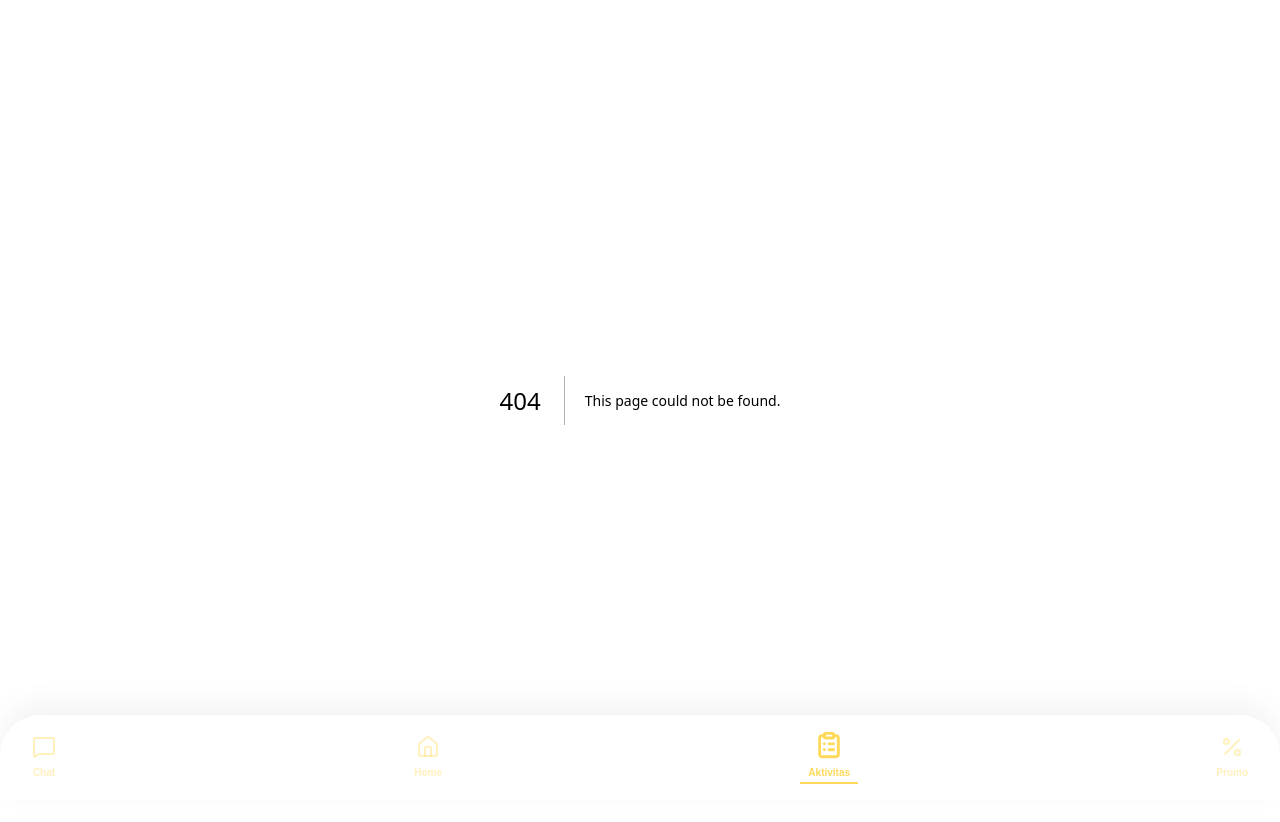
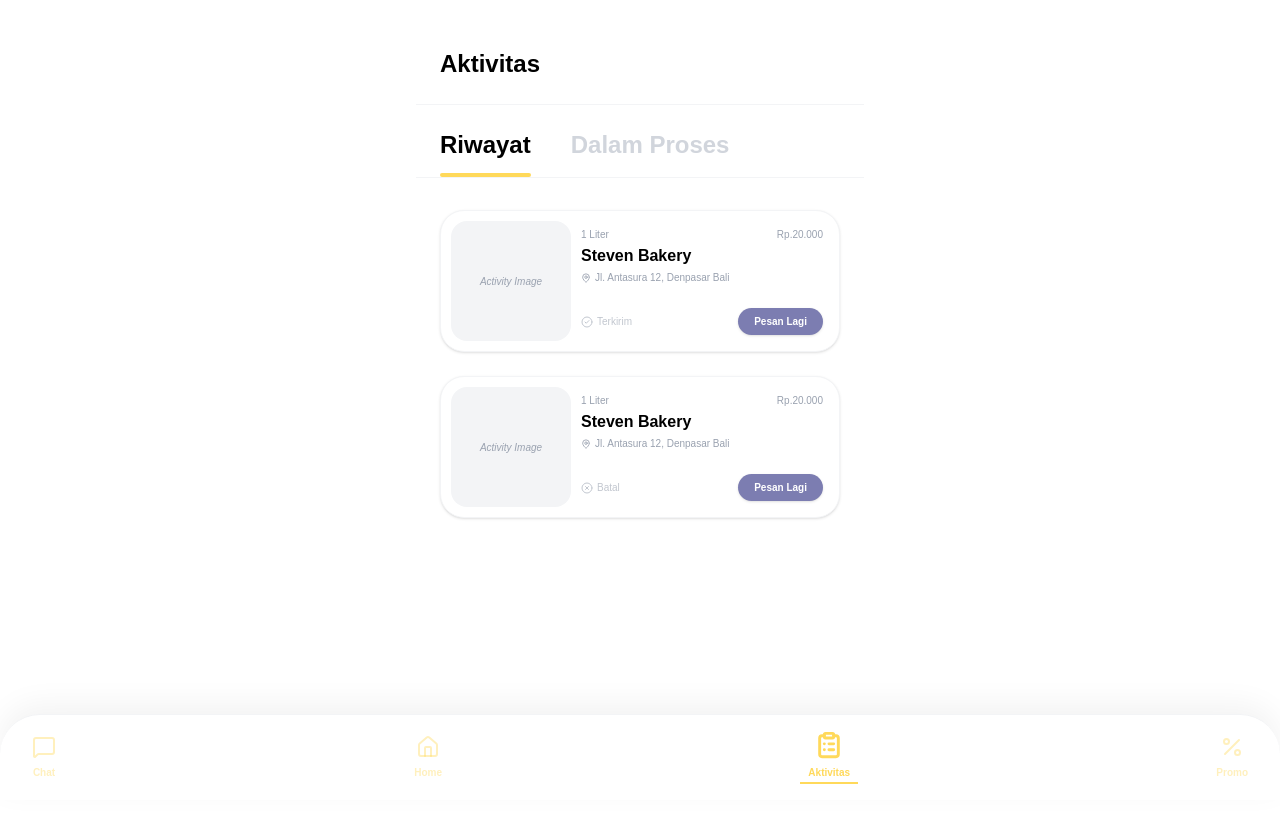
Before and after one commit to StevenQuo/nuclear-project, a Next.js app: page /activity in a window 1280 px wide. Before the commit this address had no page. Shown: the top 822 px of the page. Built offline with nearby package versions, Linux system fonts and the light colour scheme.

Commit message:
feat: activity page ui

```diff
--- /dev/null
+++ b/app/activity/page.tsx
@@ -0,0 +1,114 @@
+'use client';
+
+import { MapPin, CheckCircle2, XCircle } from 'lucide-react';
+import { useState } from 'react';
+
+export default function ActivityPage() {
+  const [activeTab, setActiveTab] = useState('Riwayat');
+
+  const activities = [
+    {
+      id: 1,
+      supplier: 'Steven Bakery',
+      location: 'Jl. Antasura 12, Denpasar Bali',
+      volume: '1 Liter',
+      price: 'Rp.20.000',
+      status: 'Terkirim',
+      statusIcon: CheckCircle2,
+      statusColor: 'text-gray-400',
+    },
+    {
+      id: 2,
+      supplier: 'Steven Bakery',
+      location: 'Jl. Antasura 12, Denpasar Bali',
+      volume: '1 Liter',
+      price: 'Rp.20.000',
+      status: 'Batal',
+      statusIcon: XCircle,
+      statusColor: 'text-gray-400',
+    },
+  ];
+
+  return (
+    <div className="flex flex-col min-h-screen bg-white">
+      {/* Header */}
+      <header className="px-6 pt-12 pb-6 border-b border-gray-100">
+        <h1 className="text-2xl font-bold text-black">Aktivitas</h1>
+      </header>
+
+      {/* Tabs */}
+      <div className="flex px-6 mt-6 border-b border-gray-100">
+        <button
+          onClick={() => setActiveTab('Riwayat')}
+          className={`pb-4 text-2xl font-bold relative transition-colors ${
+            activeTab === 'Riwayat' ? 'text-black' : 'text-gray-300'
+          }`}
+        >
+          Riwayat
+          {activeTab === 'Riwayat' && (
+            <div className="absolute bottom-0 left-0 right-0 h-1 bg-primary rounded-full"></div>
+          )}
+        </button>
+        <button
+          onClick={() => setActiveTab('Dalam Proses')}
+          className={`pb-4 px-10 text-2xl font-bold relative transition-colors ${
+            activeTab === 'Dalam Proses' ? 'text-black' : 'text-gray-300'
+          }`}
+        >
+          Dalam Proses
+          {activeTab === 'Dalam Proses' && (
+            <div className="absolute bottom-0 left-0 right-0 h-1 bg-primary rounded-full"></div>
+          )}
+        </button>
+      </div>
+
+      {/* Activity List */}
+      <main className="px-6 py-8 flex flex-col gap-6">
+        {activities.map((activity) => {
+          const StatusIcon = activity.statusIcon;
+          return (
+            <div
+              key={activity.id}
+              className="bg-white rounded-3xl overflow-hidden border border-gray-100 shadow-sm flex items-stretch"
+            >
+              {/* Image Section */}
+              <div className="w-[120px] h-[120px] m-2.5 rounded-2xl bg-gray-100 relative overflow-hidden flex-shrink-0">
+                <div className="w-full h-full flex items-center justify-center text-gray-400 italic text-[10px] text-center p-2">
+                  Activity Image
+                </div>
+              </div>
+
+              {/* Info Section */}
+              <div className="flex-1 p-4 pl-0 flex flex-col justify-between">
+                <div className="flex flex-col gap-1">
+                  <div className="flex justify-between items-center text-[10px] text-gray-400 font-medium">
+                    <span>{activity.volume}</span>
+                    <span>{activity.price}</span>
+                  </div>
+
+                  <h3 className="text-base font-bold text-black leading-tight">{activity.supplier}</h3>
+
+                  <div className="flex items-center gap-1 text-gray-400 text-[10px]">
+                    <MapPin size={10} />
+                    <span className="truncate">{activity.location}</span>
+                  </div>
+                </div>
+
+                <div className="flex justify-between items-center mt-2">
+                  <div className={`flex items-center gap-1 text-[10px] font-medium ${activity.statusColor} opacity-60`}>
+                    <StatusIcon size={12} />
+                    <span>{activity.status}</span>
+                  </div>
+
+                  <button className="bg-[#7C7DB1] text-white px-4 py-1.5 rounded-full text-[10px] font-bold hover:bg-[#6A6B9D] transition-colors shadow-sm">
+                    Pesan Lagi
+                  </button>
+                </div>
+              </div>
+            </div>
+          );
+        })}
+      </main>
+    </div>
+  );
+}
```
